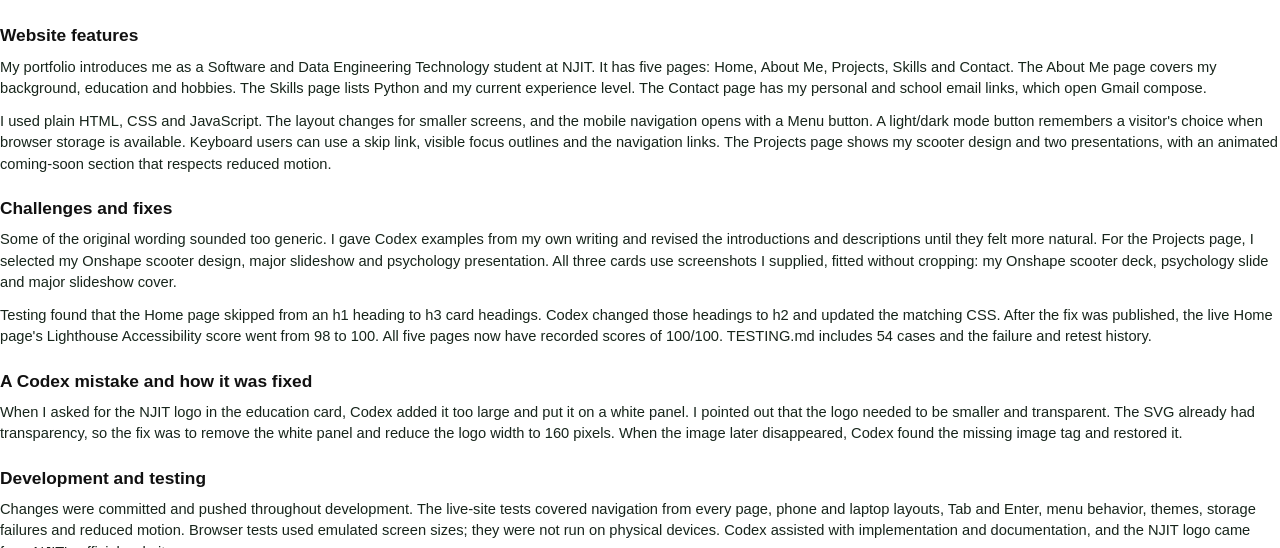
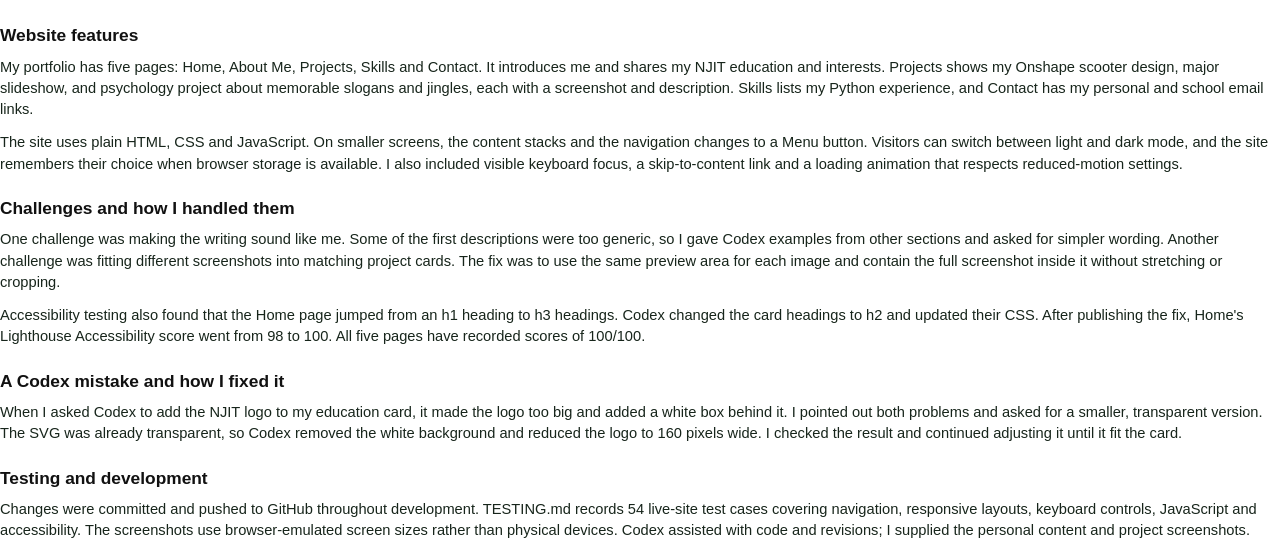
Before and after one commit to 0danilo/portfolio, a plain HTML site: page docs/portfolio-report.html in a window 1280 px wide. Shown: the part 138-686 px from the top of the page. Drawn offline with Linux system fonts and the light colour scheme.

Commit message:
Write concise two-page portfolio documentation report

```diff
--- a/docs/portfolio-report.html
+++ b/docs/portfolio-report.html
@@ -28,15 +28,15 @@ figcaption{font-size:9pt;color:#47694c;margin-top:7pt;line-height:1.4}
 <h1>Portfolio Project Report</h1>
 <p class="byline">Danilo Fuentes | November 6, 2026</p>
 <h2>Website features</h2>
-<p>My portfolio introduces me as a Software and Data Engineering Technology student at NJIT. It has five pages: Home, About Me, Projects, Skills and Contact. The About Me page covers my background, education and hobbies. The Skills page lists Python and my current experience level. The Contact page has my personal and school email links, which open Gmail compose.</p>
-<p>I used plain HTML, CSS and JavaScript. The layout changes for smaller screens, and the mobile navigation opens with a Menu button. A light/dark mode button remembers a visitor's choice when browser storage is available. Keyboard users can use a skip link, visible focus outlines and the navigation links. The Projects page shows my scooter design and two presentations, with an animated coming-soon section that respects reduced motion.</p>
-<h2>Challenges and fixes</h2>
-<p>Some of the original wording sounded too generic. I gave Codex examples from my own writing and revised the introductions and descriptions until they felt more natural. For the Projects page, I selected my Onshape scooter design, major slideshow and psychology presentation. All three cards use screenshots I supplied, fitted without cropping: my Onshape scooter deck, psychology slide and major slideshow cover.</p>
-<p>Testing found that the Home page skipped from an h1 heading to h3 card headings. Codex changed those headings to h2 and updated the matching CSS. After the fix was published, the live Home page's Lighthouse Accessibility score went from 98 to 100. All five pages now have recorded scores of 100/100. TESTING.md includes 54 cases and the failure and retest history.</p>
-<h2>A Codex mistake and how it was fixed</h2>
-<p>When I asked for the NJIT logo in the education card, Codex added it too large and put it on a white panel. I pointed out that the logo needed to be smaller and transparent. The SVG already had transparency, so the fix was to remove the white panel and reduce the logo width to 160 pixels. When the image later disappeared, Codex found the missing image tag and restored it.</p>
-<h2>Development and testing</h2>
-<p>Changes were committed and pushed throughout development. The live-site tests covered navigation from every page, phone and laptop layouts, Tab and Enter, menu behavior, themes, storage failures and reduced motion. Browser tests used emulated screen sizes; they were not run on physical devices. Codex assisted with implementation and documentation, and the NJIT logo came from NJIT's official website.</p>
+<p>My portfolio has five pages: Home, About Me, Projects, Skills and Contact. It introduces me and shares my NJIT education and interests. Projects shows my Onshape scooter design, major slideshow, and psychology project about memorable slogans and jingles, each with a screenshot and description. Skills lists my Python experience, and Contact has my personal and school email links.</p>
+<p>The site uses plain HTML, CSS and JavaScript. On smaller screens, the content stacks and the navigation changes to a Menu button. Visitors can switch between light and dark mode, and the site remembers their choice when browser storage is available. I also included visible keyboard focus, a skip-to-content link and a loading animation that respects reduced-motion settings.</p>
+<h2>Challenges and how I handled them</h2>
+<p>One challenge was making the writing sound like me. Some of the first descriptions were too generic, so I gave Codex examples from other sections and asked for simpler wording. Another challenge was fitting different screenshots into matching project cards. The fix was to use the same preview area for each image and contain the full screenshot inside it without stretching or cropping.</p>
+<p>Accessibility testing also found that the Home page jumped from an h1 heading to h3 headings. Codex changed the card headings to h2 and updated their CSS. After publishing the fix, Home's Lighthouse Accessibility score went from 98 to 100. All five pages have recorded scores of 100/100.</p>
+<h2>A Codex mistake and how I fixed it</h2>
+<p>When I asked Codex to add the NJIT logo to my education card, it made the logo too big and added a white box behind it. I pointed out both problems and asked for a smaller, transparent version. The SVG was already transparent, so Codex removed the white background and reduced the logo to 160 pixels wide. I checked the result and continued adjusting it until it fit the card.</p>
+<h2>Testing and development</h2>
+<p>Changes were committed and pushed to GitHub throughout development. TESTING.md records 54 live-site test cases covering navigation, responsive layouts, keyboard controls, JavaScript and accessibility. The screenshots use browser-emulated screen sizes rather than physical devices. Codex assisted with code and revisions; I supplied the personal content and project screenshots.</p>
 <section class="page-two">
 <h1>Phone and Laptop Screenshots</h1>
 <p class="byline">Live GitHub Pages site | Contact page</p>
```
Also changed, not shown: 1 other file.
